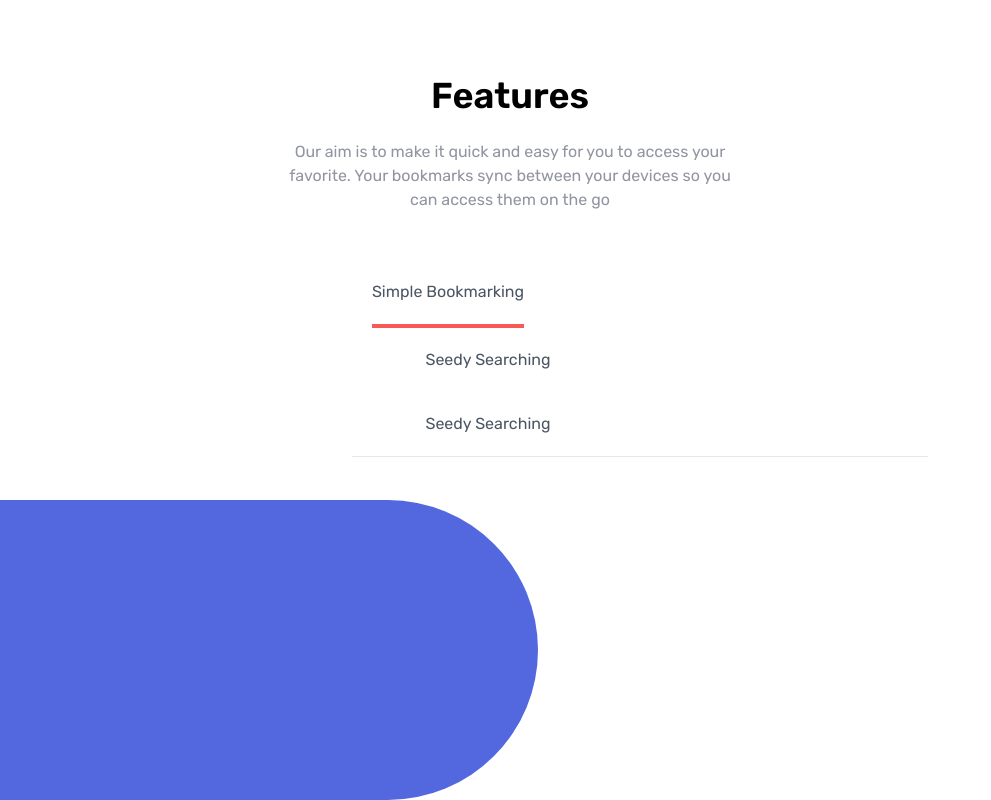
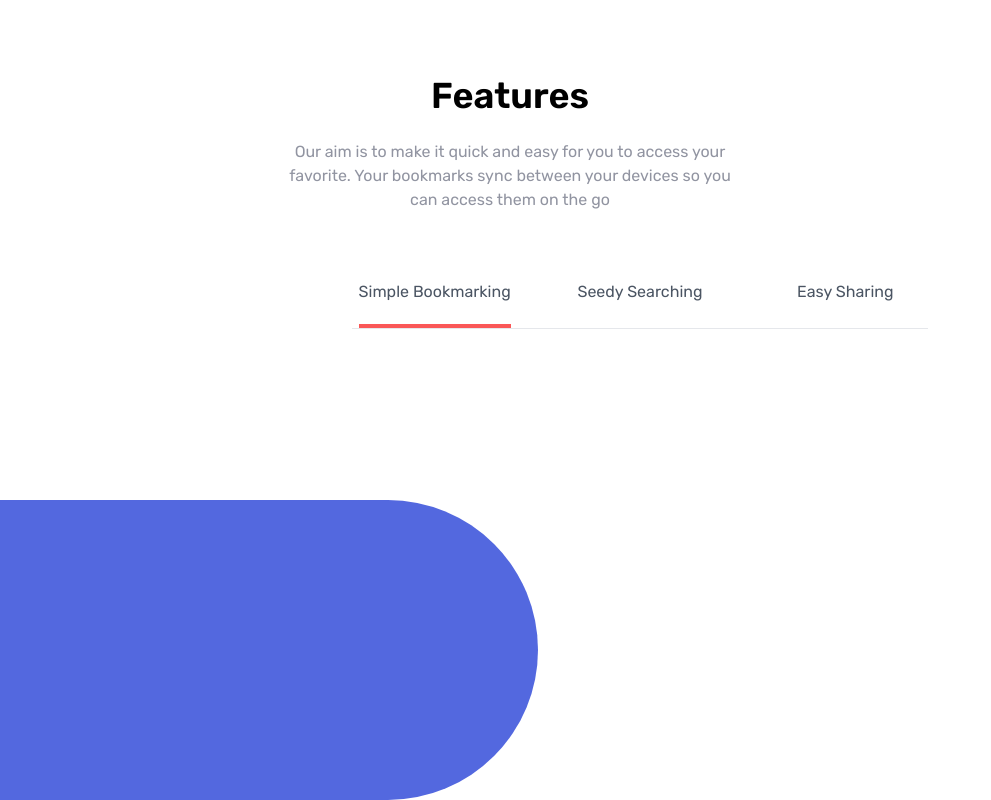
Before and after one commit to zainabturkmen/bookmark, a website: page index.html in a window 1280 px wide. Shown: the part 688-1488 px from the top of the page, without its empty margins (0-991 px from the left). Drawn offline with Linux system fonts and the light colour scheme.

Commit message:
Adding Some Changes

```diff
--- a/index.html
+++ b/index.html
@@ -99,12 +99,12 @@
 
     <!-- Features Tabs -->
     <section id="tabs">
-      <!-- Tabs Container -->
+      <!-- Tabs/Panel Container -->
       <div class="container relative mx-auto my-6 mb-32 mt-12 px-6">
         <div class="bg-tabs"></div>
         <!-- Tabs Flex Container -->
         <div
-          class="fex flex-col justify-center max-w-xl mx-auto border-b md:space-x-10 md:flex-row">
+          class="flex flex-col justify-center max-w-xl mx-auto border-b md:space-x-10 md:flex-row">
           <!-- Tabs 1 -->
           <div
             class="flex justify-center text-center text-gray-600 border-b md:border-b-0 hover:text-softRed md:w-1/3 tab" data-target="panel-1">
@@ -115,17 +115,17 @@
 
           <!-- Tabs 2 -->
           <div
-            class="flex justify-center text-center text-gray-600 border-b md:border-b-0 hover:text-softRed md:w-1/3 tab" data-target="panel-1">
-            <div class="py-5 " data-target="panel-1">
+            class="flex justify-center text-center text-gray-600 border-b md:border-b-0 hover:text-softRed md:w-1/3 tab" data-target="panel-2">
+            <div class="py-5 " data-target="panel-2">
               Seedy Searching
             </div>
           </div>
 
           <!-- Tabs 3 -->
           <div
-            class="flex justify-center text-center text-gray-600 border-b md:border-b-0 hover:text-softRed md:w-1/3 tab" data-target="panel-1">
-            <div class="py-5 " data-target="panel-1">
-              Seedy Searching
+            class="flex justify-center text-center text-gray-600 border-b md:border-b-0 hover:text-softRed md:w-1/3 tab" data-target="panel-3">
+            <div class="py-5 " data-target="panel-3">
+              Easy Sharing
             </div>
           </div>
         </div>
```
